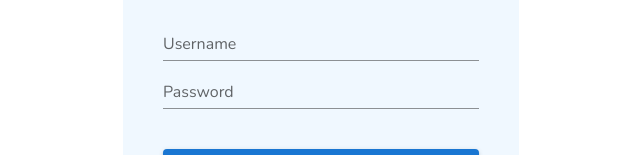
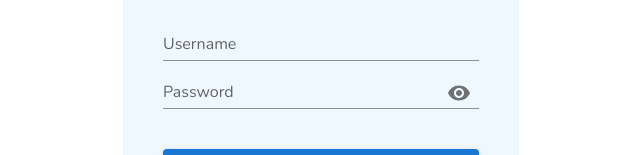
Before and after one commit to LailaSumiyaKhan/dashboard, a React (Create React App) app: page / in a window 1280 px wide. Shown: the part 324-479 px from the top of the page, without its empty margins (319-959 px from the left). Built offline with nearby package versions, Linux system fonts and the light colour scheme.

Commit message:
Add show or hide password

```diff
--- a/src/pages/Login.jsx
+++ b/src/pages/Login.jsx
@@ -1,8 +1,29 @@
-import { Button, Container, TextField, Typography, Box } from "@mui/material";
-import React from "react";
+import {
+  Button,
+  Container,
+  TextField,
+  Typography,
+  Box,
+  FormControl,
+  InputLabel,
+  OutlinedInput,
+  InputAdornment,
+  IconButton,
+  FilledInput,
+  Input,
+} from "@mui/material";
+import React, { useState } from "react";
 import { colors } from "../colors";
+import { Visibility, VisibilityOff } from "@mui/icons-material";
 
 export default function Login() {
+  const [showPassword, setShowPassword] = useState(false);
+
+  const handleClickShowPassword = () => setShowPassword((show) => !show);
+
+  const handleMouseDownPassword = (event) => {
+    event.preventDefault();
+  };
   return (
     <Container
       maxWidth="xs"
@@ -36,7 +57,26 @@ export default function Login() {
         </Typography>
 
         <TextField label="Username" variant="standard" />
-        <TextField label="Password" variant="standard" type="password" />
+        <FormControl variant="standard">
+          <InputLabel htmlFor="standard-adornment-password">
+            Password
+          </InputLabel>
+          <Input
+            id="standard-adornment-password"
+            type={showPassword ? "text" : "password"}
+            endAdornment={
+              <InputAdornment position="end">
+                <IconButton
+                  aria-label="toggle password visibility"
+                  onClick={handleClickShowPassword}
+                  onMouseDown={handleMouseDownPassword}
+                >
+                  {showPassword ? <VisibilityOff /> : <Visibility />}
+                </IconButton>
+              </InputAdornment>
+            }
+          />
+        </FormControl>
         <Button
           variant="contained"
           sx={{ textTransform: "none", fontWeight: "bold", mt: 5 }}
```
